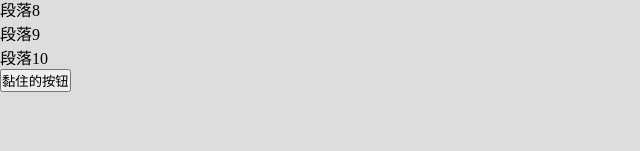
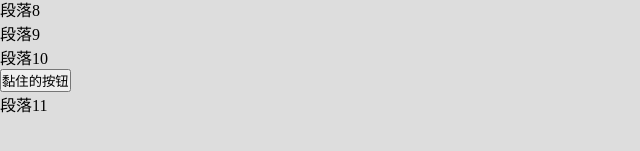
Before and after one commit to sevico/sticky, a plain HTML site: page index.html in a window 1280 px wide. Shown: the part 255-406 px from the top of the page, 0-640 px from the left. Drawn offline with nearby package versions, Linux system fonts and the light colour scheme.

Commit message:
add wrapper

```diff
--- a/index.html
+++ b/index.html
@@ -26,6 +26,7 @@
 	<p>段落9</p>
 	<p>段落10</p>
 	<button>黏住的按钮</button>
+	<p>段落11</p>
 </main>
 
 <script src="sticky.js"></script>
--- a/sticky.js
+++ b/sticky.js
@@ -2,13 +2,20 @@ class Sticky{
     constructor(selector,n){
     	this.elements = $(selector)
     	this.offset = n ||0
-
+		this.addPlaceholder()
     	this.cacheOffsets()
     	this.listenToScroll()
-    }
+	}
+	addPlaceholder(){
+		this.elements.each((index,element)=>{
+			var $wrapper = $('<div class="stickyPlaceholder"></div>')
+			$(element).wrap($wrapper)
+			$(element).parent().height($(element).outerHeight())
+		})
+	}
     cacheOffsets(){
+		this.offsets = []
     	this.elements.each((index,element)=>{
-    		this.offsets=[]
     		this.offsets[index] = $(element).offset()
 
     	})
```
